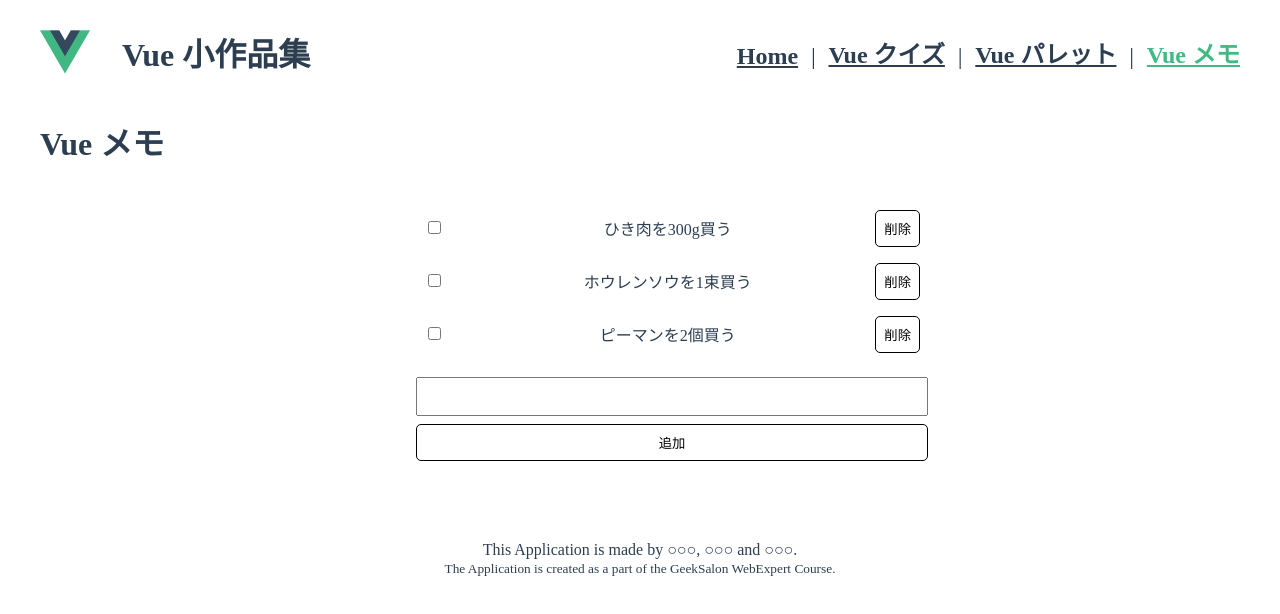
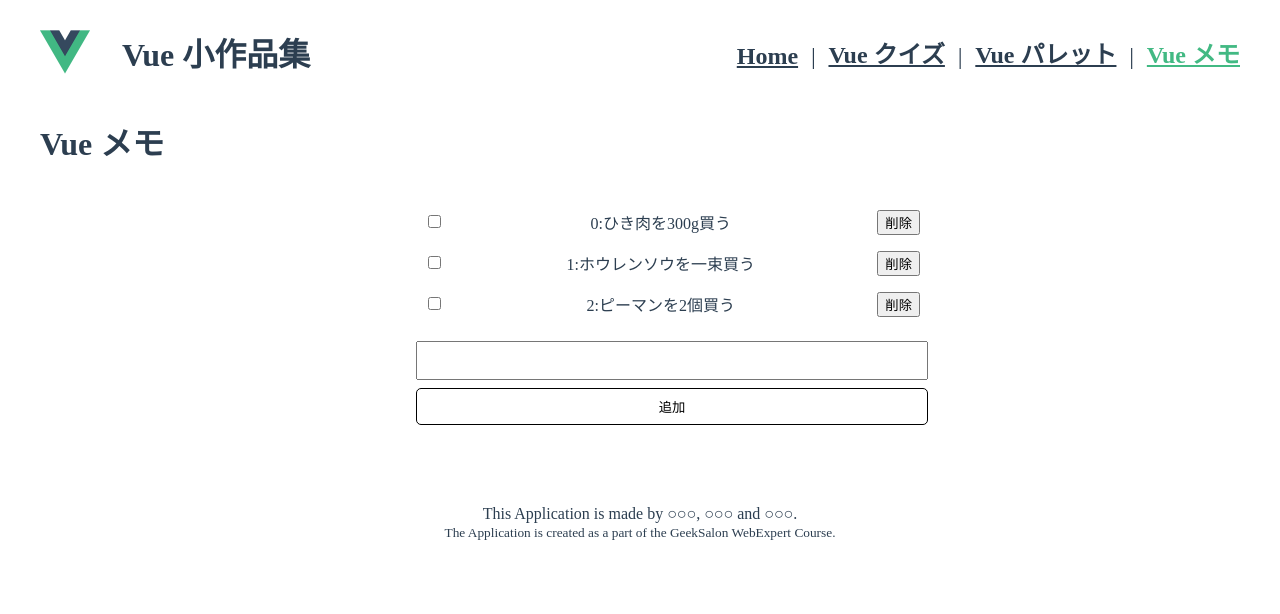
Before and after one commit to webex18-team-2/demo-team-app, a Vue app: page /memo in a window 1280 px wide. Shown: the top 614 px of the page. Built offline with nearby package versions, Linux system fonts and the light colour scheme.

Commit message:
メモアプリの部分

```diff
--- a/src/views/MemoApp.vue
+++ b/src/views/MemoApp.vue
@@ -2,37 +2,58 @@
   <h1>Vue メモ</h1>
   <div class="memo-list">
     <ul class="memo-list__container">
-      <li class="memo">
-        <div class="memo__checkbox">
-          <input type="checkbox" />
+      <li v-for="(memo, index) in memos" v-bind:key="index" class="memo">
+        <div class="memo_checkbox">
+          <input type="checkbox" v-model="memo.isDone" />
         </div>
-        <div class="memo__text">ひき肉を300g買う</div>
-        <button class="memo__delete">削除</button>
-      </li>
-      <li class="memo">
-        <div class="memo__checkbox">
-          <input type="checkbox" />
+        <div v-if="memo.isDone" class="memo_text memo_text--done">
+          {{ index }}:{{ memo.text }}
         </div>
-        <div class="memo__text">ホウレンソウを1束買う</div>
-        <button class="memo__delete">削除</button>
-      </li>
-      <li class="memo">
-        <div class="memo__checkbox">
-          <input type="checkbox" />
-        </div>
-        <div class="memo__text">ピーマンを2個買う</div>
-        <button class="memo__delete">削除</button>
+        <div v-else class="memo_text">{{ index }}:{{ memo.text }}</div>
+        <button v-on:click="deleteMemo(index)" class="memo_delete">削除</button>
       </li>
     </ul>
     <div class="add-memo-field">
-      <input class="add-memo-field__input" type="text" />
-      <button class="add-memo-field__button">追加</button>
+      <input class="add-memo-field__input" type="text" v-model="inputMemo" />
+      <button v-on:click="addMemo" class="add-memo-field__button">追加</button>
     </div>
   </div>
 </template>
 
 <script>
-export default {}
+export default {
+  data() {
+    return {
+      inputMemo: "",
+      memos: [
+        {
+          text: "ひき肉を300g買う",
+          isDone: false,
+        },
+        {
+          text: "ホウレンソウを一束買う",
+          isDone: false,
+        },
+        {
+          text: "ピーマンを2個買う",
+          isDone: false,
+        },
+      ],
+    }
+  },
+  methods: {
+    addMemo() {
+      if (this.inputMemo !== "") {
+        const memo = { text: this.inputMemo, isDone: false }
+        this.memos.push(memo)
+      }
+    },
+    deleteMemo(index) {
+      //このindexってどういう意味？
+      this.memos.splice(index, 1)
+    },
+  },
+}
 </script>
 
 <style scoped>
```
